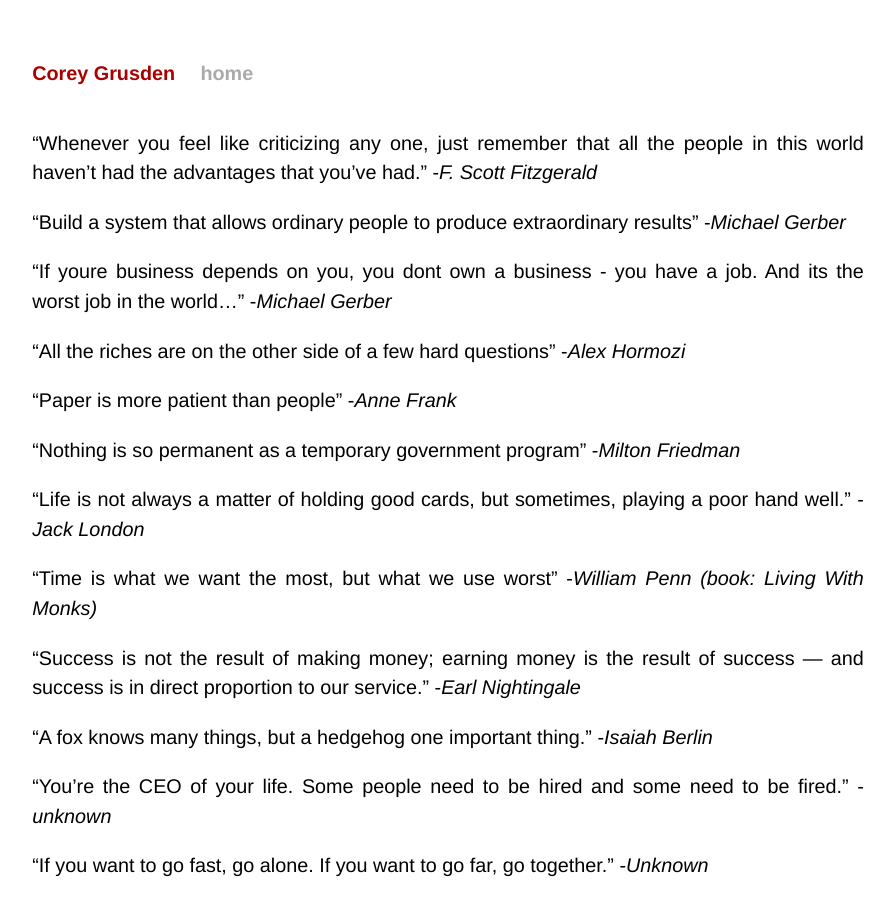
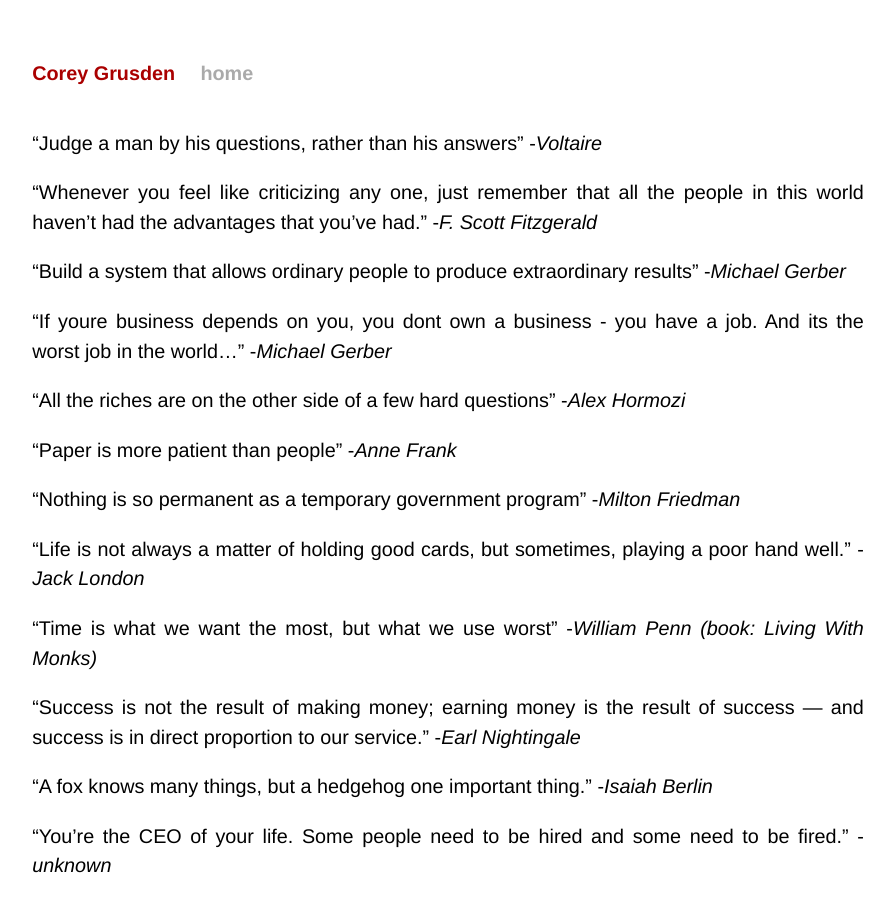
Before and after one commit to cgrusden/cgrusden.github.io, a Jekyll site: the page built from quotes.md, in a window 1280 px wide and 900 px high. Shown: the whole window, without its empty margins (192-1086 px from the left). Built offline with Jekyll 4.4.1, drawn with Linux system fonts in a browser that asks for light colours; our own code applies the rules of GitHub Pages for plain Markdown files.

Commit message:
Add voltaire quote

```diff
--- a/_data/quotes.yml
+++ b/_data/quotes.yml
@@ -1,3 +1,6 @@
+- quote: 'Judge a man by his questions, rather than his answers'
+  author: 'Voltaire'
+
 - quote: 'Whenever you feel like criticizing any one, just remember that all the people in this world haven’t had the advantages that you’ve had.'
   author: 'F. Scott Fitzgerald'
 
```
Also changed, not shown: 1 other file.
